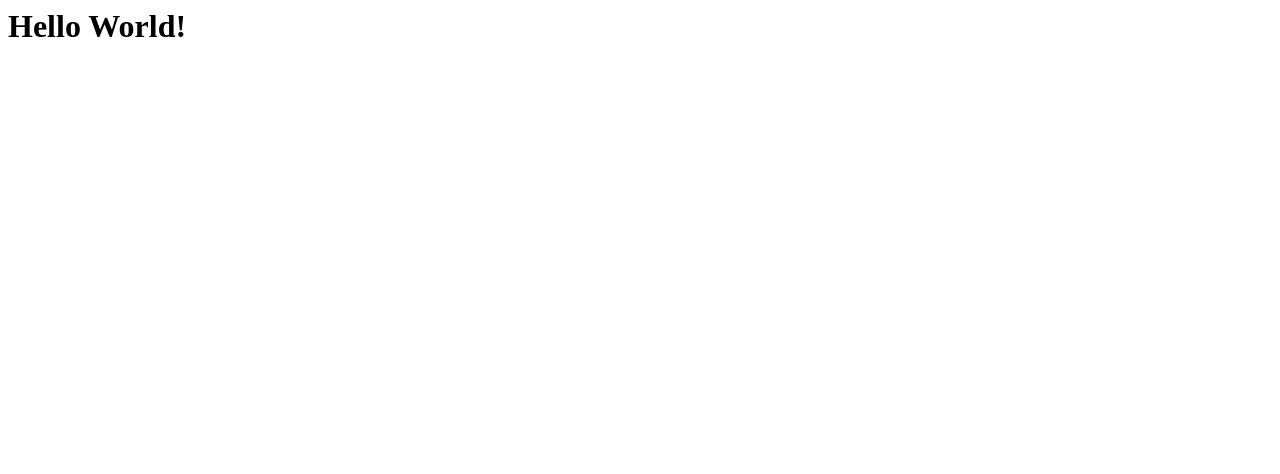
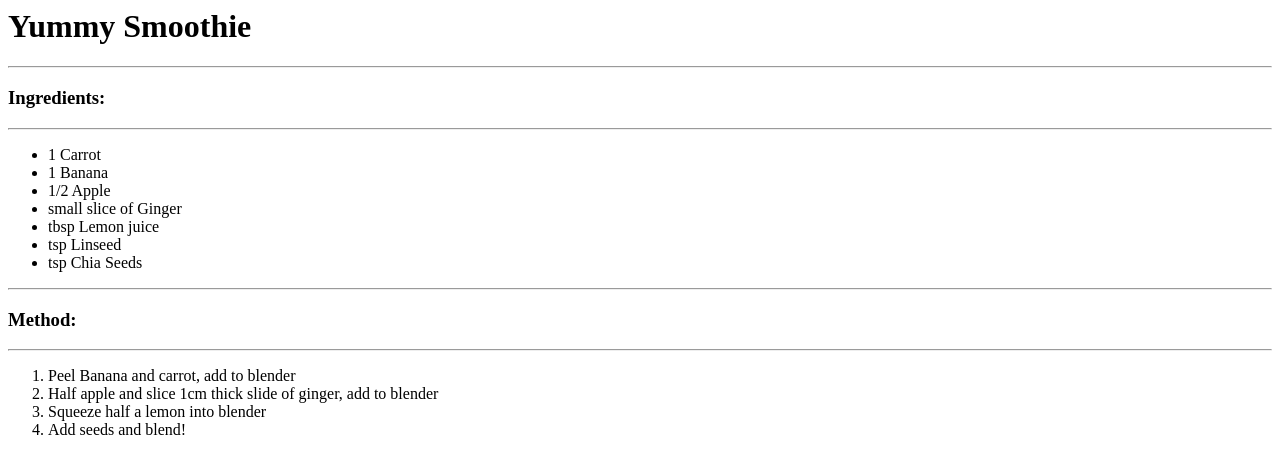
Before and after one commit to caitlin-taylor/calculator., a plain HTML site: page index.html in a window 1280 px wide. Drawn offline with Linux system fonts and the light colour scheme.

Commit message:
Update index.html

```diff
--- a/index.html
+++ b/index.html
@@ -1,8 +1,32 @@
 <html>
-    <head>
-        <title>Caitlin's website</title>
-    </head>
-    <body>
-        <h1>Hello World!</h1>
-    </body>
+
+  <head>
+    <link rel="stylesheet" href="style.css">
+  </head>
+
+  <body>
+    <h1>Yummy Smoothie</h1>
+    <hr>
+    <h3>Ingredients:</h3>
+    <hr>
+    <ul>
+      <li id="Item_1">1 Carrot</li>
+      <li>1 Banana</li>
+      <li>1/2 Apple</li>
+      <li>small slice of Ginger</li>
+      <li>tbsp Lemon juice</li>
+      <li>tsp Linseed</li>
+      <li>tsp Chia Seeds</li>
+    </ul>
+    <hr>
+    <h3>Method:</h3>
+    <hr>
+    <ol>
+      <li>Peel Banana and carrot, add to blender</li>
+      <li> Half apple and slice 1cm thick slide of ginger, add to blender</li>
+      <li>Squeeze half a lemon into blender</li>
+      <li>Add seeds and blend!</li>
+    </ol>
+  </body>
+
 </html>
```
